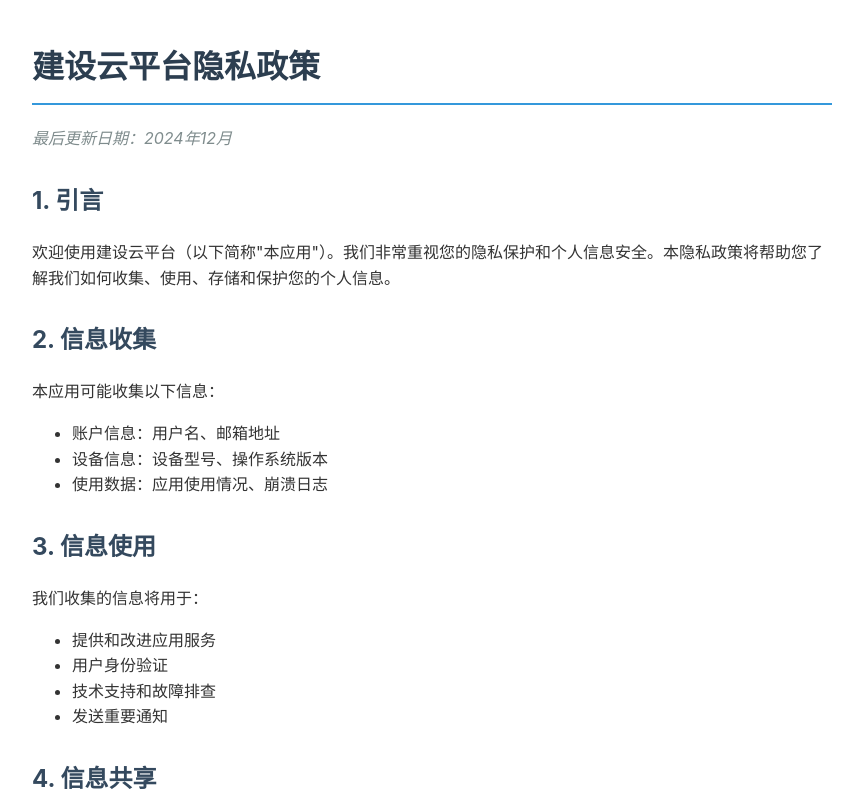
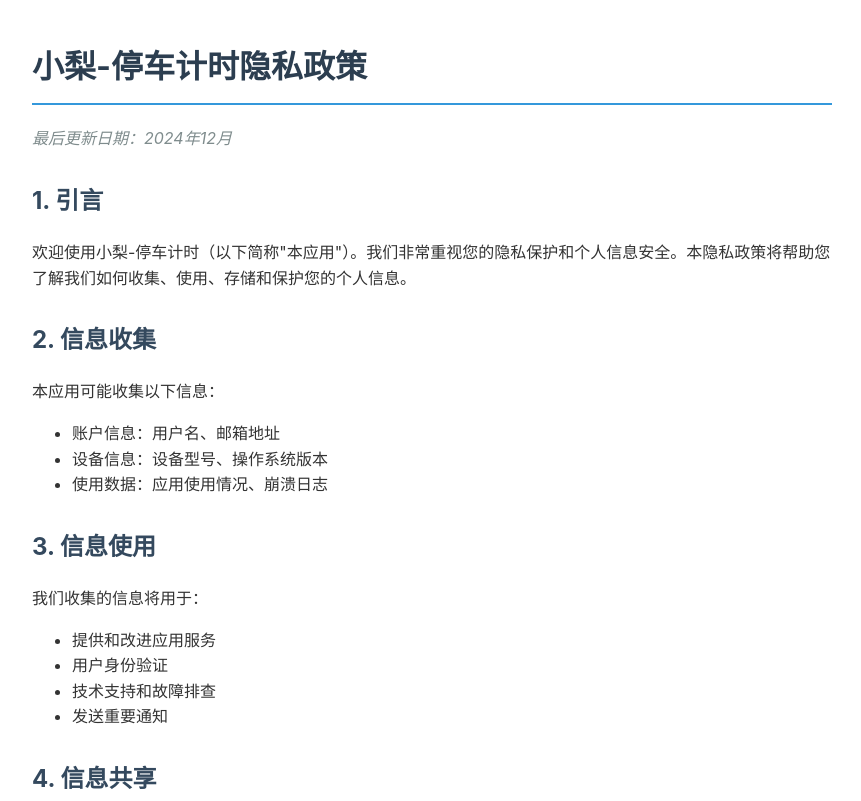
Before and after one commit to zhumengyu313/privacy-policy, a plain HTML site: page index.html in a window 1280 px wide. Shown: the top 801 px of the page, without its empty margins (208-1069 px from the left). Drawn offline with Linux system fonts and the light colour scheme.

Commit message:
Update index.html

```diff
--- a/index.html
+++ b/index.html
@@ -3,7 +3,7 @@
 <head>
     <meta charset="UTF-8">
     <meta name="viewport" content="width=device-width, initial-scale=1.0">
-    <title>建设云平台 - 隐私政策</title>
+    <title>小梨-停车计时 - 隐私政策</title>
     <style>
         body {
             font-family: -apple-system, BlinkMacSystemFont, "Segoe UI", Roboto, "Helvetica Neue", Arial, sans-serif;
@@ -29,11 +29,11 @@
     </style>
 </head>
 <body>
-    <h1>建设云平台隐私政策</h1>
+    <h1>小梨-停车计时隐私政策</h1>
     <p class="update-date">最后更新日期：2024年12月</p>
 
     <h2>1. 引言</h2>
-    <p>欢迎使用建设云平台（以下简称"本应用"）。我们非常重视您的隐私保护和个人信息安全。本隐私政策将帮助您了解我们如何收集、使用、存储和保护您的个人信息。</p>
+    <p>欢迎使用小梨-停车计时（以下简称"本应用"）。我们非常重视您的隐私保护和个人信息安全。本隐私政策将帮助您了解我们如何收集、使用、存储和保护您的个人信息。</p>
 
     <h2>2. 信息收集</h2>
     <p>本应用可能收集以下信息：</p>
@@ -92,7 +92,7 @@
 
     <hr>
     <p style="text-align: center; color: #7f8c8d; font-size: 14px;">
-        © 2024 建设云平台. 保留所有权利。
+        © 2024 小梨-停车计时. 保留所有权利。
     </p>
 </body>
 </html>
```
